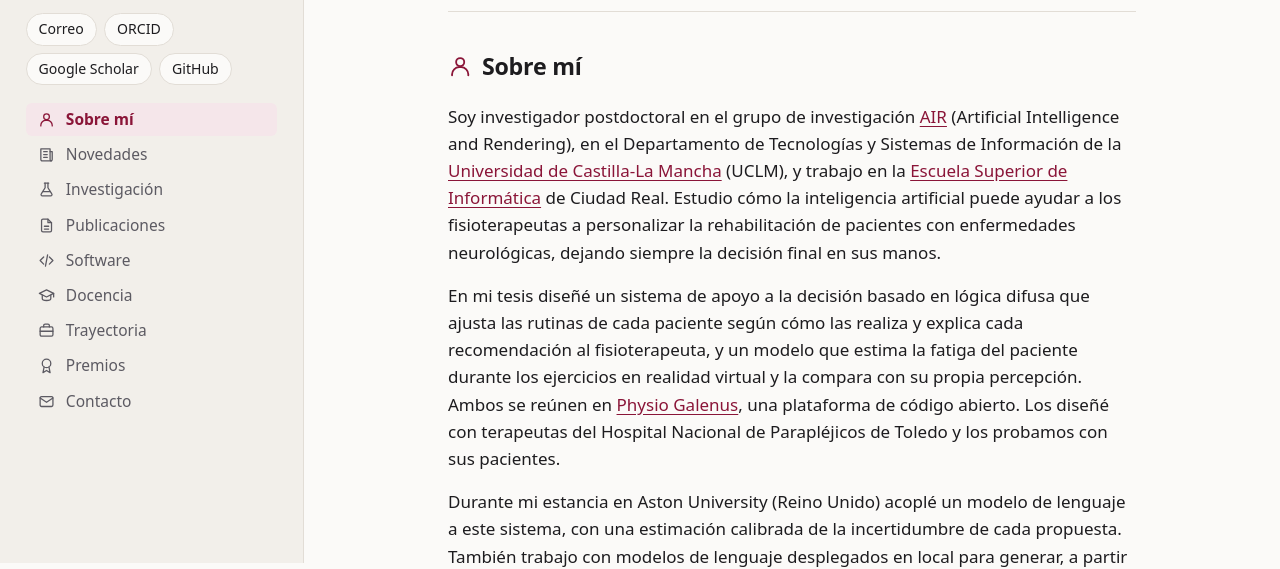
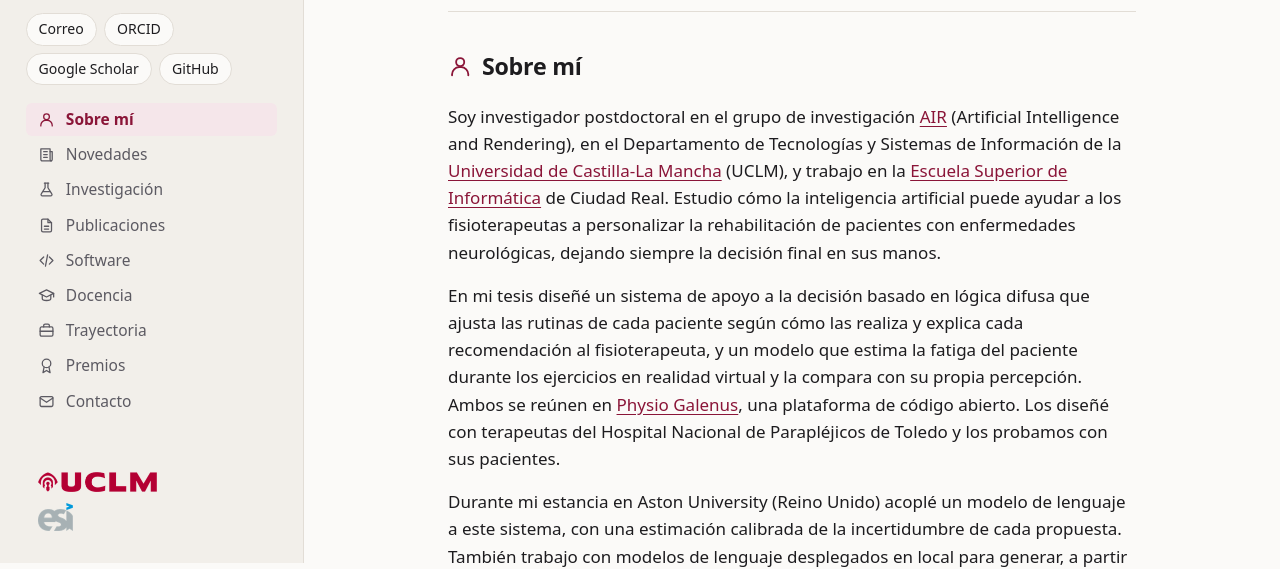
Before and after one commit to SergioMartinezCid/SergioMartinezCid.github.io, a plain HTML site: page index.html in a window 1280 px wide. Shown: the part 237-806 px from the top of the page. Drawn offline with Linux system fonts and the light colour scheme.

Commit message:
Añade los logos de la UCLM y la ESI a la barra lateral

```diff
--- a/css/estilo.css
+++ b/css/estilo.css
@@ -141,12 +141,23 @@ a:focus-visible { outline: 2px solid var(--acento); outline-offset: 2px; border-
   .portada .cargo { font-size: 1.15rem; margin-top: 0.75rem; }
   .contenedor > .portada + section { border-top: 1px solid var(--linea); }
 }
+/* Logos de la UCLM y la ESI: uno encima del otro, abajo del todo en la barra lateral,
+   solo en escritorio. En el móvil no se muestran (el pie ya enlaza a las dos). */
+.logos { display: none; }
+@media (min-width: 62rem) {
+  .logos { display: flex; flex-direction: column; align-items: flex-start; gap: 0.9rem; margin-top: auto; padding: 1.75rem 0 0 0.8rem; }
+  .logos a { display: block; border-radius: 4px; }
+  .logos img { display: block; width: auto; height: 1.25rem; }
+  .logos a + a img { height: 1.75rem; }
+  .logos a:hover img { opacity: 0.8; }
+}
 /* Pantallas anchas pero bajas: barra más compacta para que quepa el menú */
 @media (min-width: 62rem) and (max-height: 50rem) {
   .lateral { padding-top: 1.75rem; }
   .foto { width: 6rem; height: 6rem; margin-bottom: 0.9rem; }
   .menu { margin-top: 1.1rem; }
   .menu a { padding: 0.25rem 0.8rem; }
+  .logos { padding-top: 1.1rem; gap: 0.7rem; }
 }
 
 /* ---------- Secciones ---------- */
--- a/index.html
+++ b/index.html
@@ -86,6 +86,10 @@
       <li><a href="#contacto"><svg class="icono" aria-hidden="true"><use href="#i-contacto"/></svg>Contacto</a></li>
     </ul>
   </nav>
+  <div class="logos">
+    <a href="https://www.uclm.es" title="Universidad de Castilla-La Mancha"><picture><source srcset="img/uclm-blanco.png" media="(prefers-color-scheme: dark)"><img src="img/uclm.png" alt="UCLM · Universidad de Castilla-La Mancha" width="119" height="20" loading="lazy"></picture></a>
+    <a href="https://esi.uclm.es/" title="Escuela Superior de Informática"><img src="img/esi.png" alt="ESI · Escuela Superior de Informática" width="35" height="28" loading="lazy"></a>
+  </div>
 </header>
 
 <main id="contenido">
```
Also changed, not shown: en/index.html (+4 -0 lines), img/esi.png (added), img/uclm-blanco.png (added), img/uclm.png (added).
